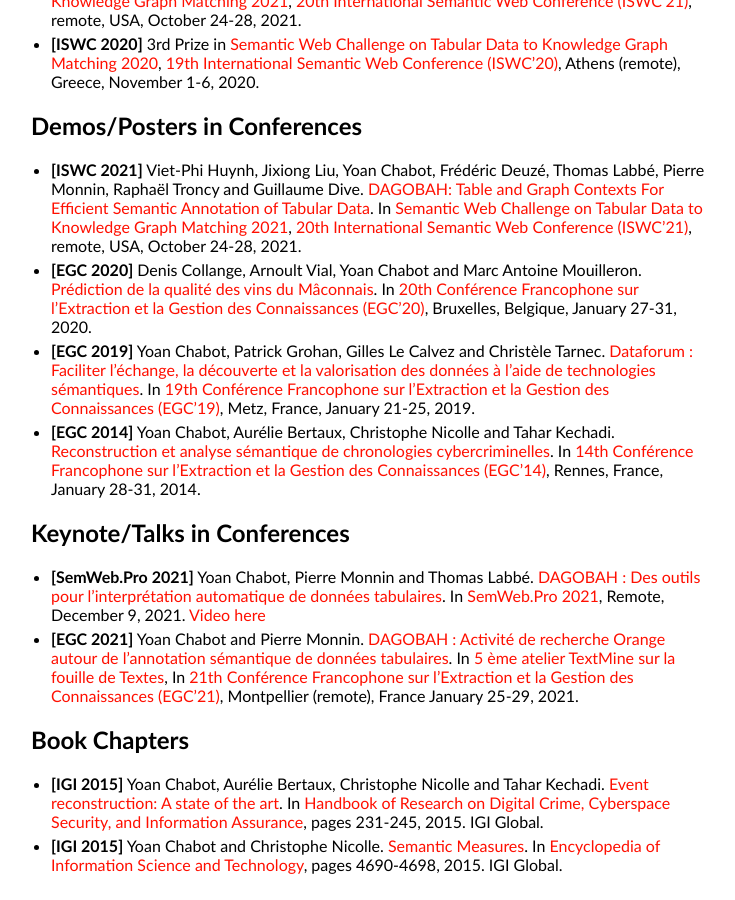
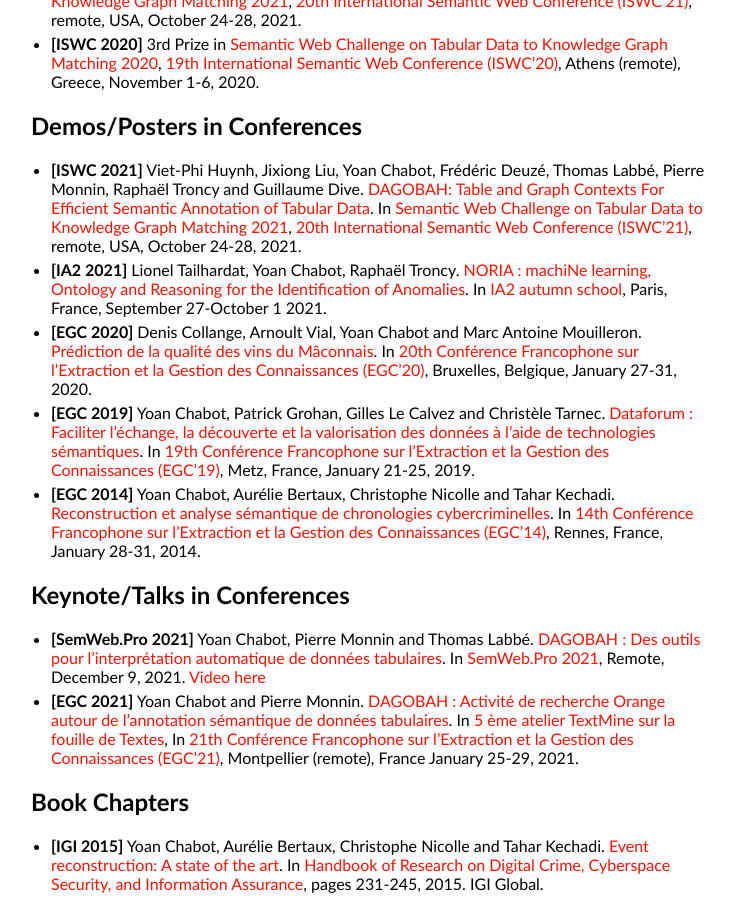
Before and after one commit to yoanchabot/yoanchabot.github.io, a Jekyll site: the page built from publications.md, in a window 1280 px wide and 900 px high, scrolled down 1097 px. Shown: the whole window, without its empty margins (259-994 px from the left). Built offline with Jekyll 4.4.1, drawn with Linux system fonts in a browser that asks for light colours.

Commit message:
Update publications.md

```diff
--- a/publications.md
+++ b/publications.md
@@ -24,6 +24,7 @@
 
 ## Demos/Posters in Conferences
 * <b id="iswc_2021_c">[ISWC 2021]</b> Viet-Phi Huynh, Jixiong Liu, Yoan Chabot, Frédéric Deuzé, Thomas Labbé, Pierre Monnin, Raphaël Troncy and Guillaume Dive. [DAGOBAH: Table and Graph Contexts For Efficient Semantic Annotation of Tabular Data](https://github.com/yoanchabot/papers/raw/main/dive2021.pdf). In [Semantic Web Challenge on Tabular Data to Knowledge Graph Matching 2021](http://www.cs.ox.ac.uk/isg/challenges/sem-tab/2021/index.html), [20th International Semantic Web Conference (ISWC'21)](https://iswc2021.semanticweb.org/), remote, USA, October 24-28, 2021.
+* <b id="IA2_2021">[IA2 2021]</b> Lionel Tailhardat, Yoan Chabot, Raphaël Troncy. [NORIA : machiNe learning, Ontology and Reasoning for the Identification of Anomalies](https://genears.github.io/pubs/IA2-2021-NORIA-POSTER.pdf). In [IA2 autumn school](https://ia2.gdria.fr/), Paris, France, September 27-October 1 2021.
 * <b id="egc_2020">[EGC 2020]</b> Denis Collange, Arnoult Vial, Yoan Chabot and Marc Antoine Mouilleron. [Prédiction de la qualité des vins du Mâconnais](https://github.com/yoanchabot/papers/raw/main/collange2020c.pdf). In [20th Conférence Francophone sur l'Extraction et la Gestion des Connaissances (EGC'20)](https://egc2020.sciencesconf.org/), Bruxelles, Belgique, January 27-31, 2020.
 * <b id="egc_2019">[EGC 2019]</b> Yoan Chabot, Patrick Grohan, Gilles Le Calvez and Christèle Tarnec. [Dataforum : Faciliter l'échange, la découverte et la valorisation des données à l'aide de technologies sémantiques](https://github.com/yoanchabot/papers/raw/main/chabot2019b.pdf). In [19th Conférence Francophone sur l'Extraction et la Gestion des Connaissances (EGC'19)](https://egc2019.sciencesconf.org/), Metz, France, January 21-25, 2019.
 * <b id="egc_2014">[EGC 2014]</b> Yoan Chabot, Aurélie Bertaux, Christophe Nicolle and Tahar Kechadi. [Reconstruction et analyse sémantique de chronologies cybercriminelles](https://github.com/yoanchabot/papers/raw/main/chabot2014c.pdf). In [14th Conférence Francophone sur l'Extraction et la Gestion des Connaissances (EGC'14)](http://egc2014.irisa.fr/), Rennes, France, January 28-31, 2014.
```
